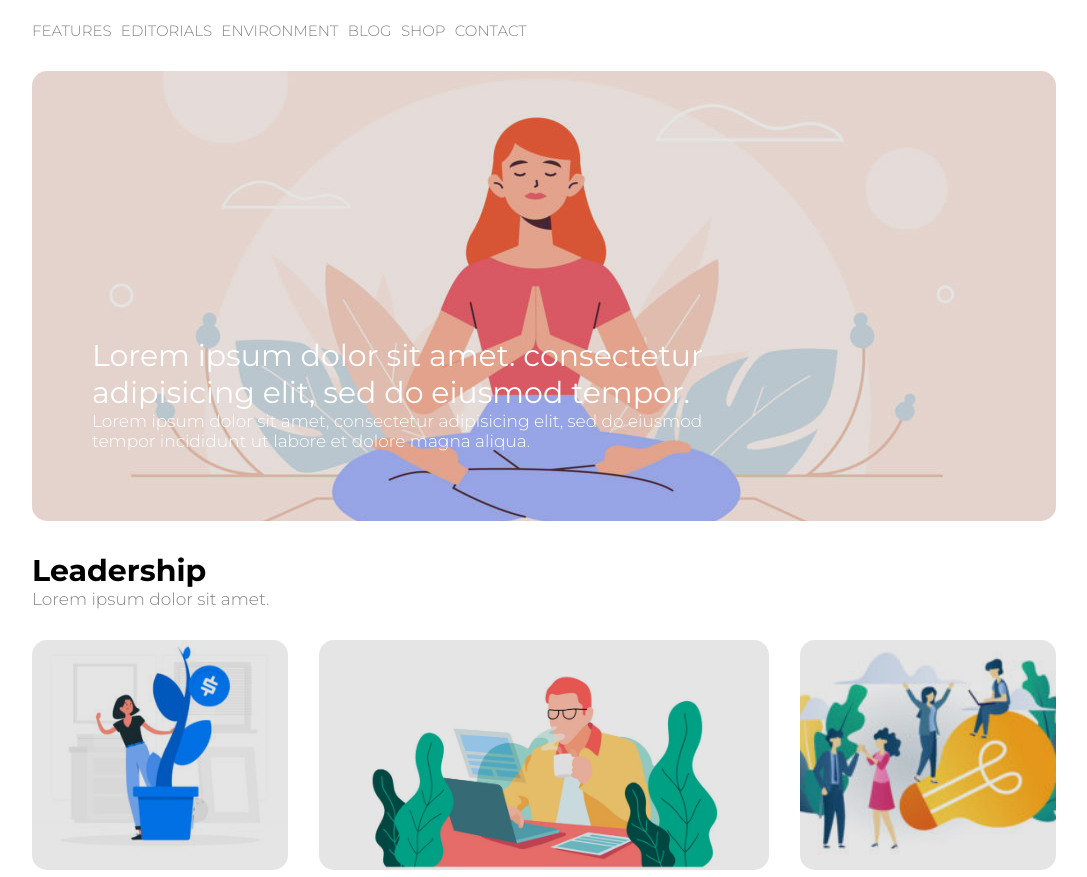
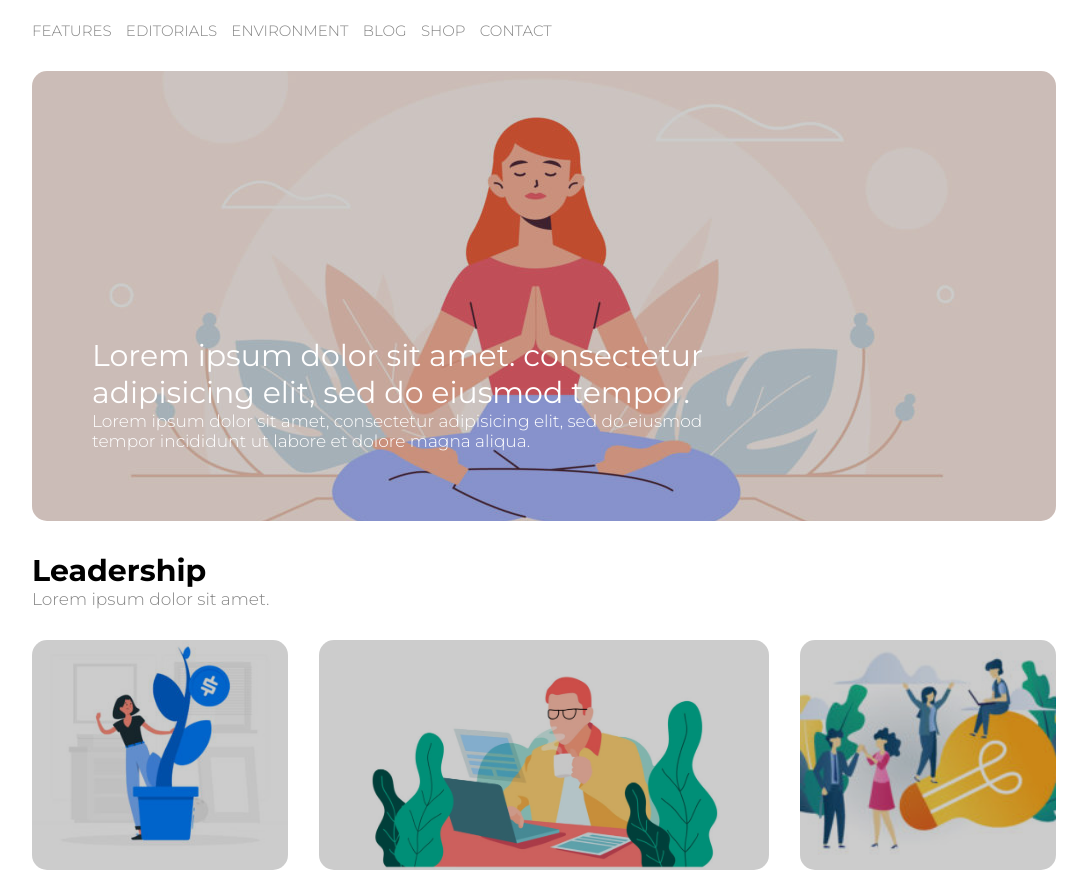
Before and after one commit to C-Bertotti/htmlcss-wp, a plain HTML site: page index.html in a window 1280 px wide. Shown: the part 72-949 px from the top of the page, without its empty margins (96-1183 px from the left). Drawn offline with Linux system fonts and the light colour scheme.

Commit message:
Complete

```diff
--- a/css/style.css
+++ b/css/style.css
@@ -15,14 +15,14 @@ body {
   clear: both;
 }
 
-.overlay::after {
+.overlay {
   content: "";
   position: absolute;
   left: 0;
   top: 0;
   right: 0;
   bottom: 0;
-  background-color: rgba(0, 0, 0, 0.1);
+  background-color: rgba(0, 0, 0, 0.2);
   z-index: 1;
   border-radius: 15px;
 }
@@ -65,13 +65,18 @@ p {
   text-transform: uppercase;
   font-weight: 300;
   display: inline-block;
-  padding: 0 5px;
+  padding: 0 10px;
   font-size: 15px;
   color: #858585;
 }
 
 .mainnav a:first-child {
   padding-left: 0;
+}
+
+.mainnav a:hover {
+  font-weight: 700;
+  color: black;
 }
 /* /header */
 
@@ -108,13 +113,10 @@ p {
 /* /hero */
 
 /* section */
-section {
+section, .section-heading {
   margin: 3% 0;
 }
 
-.section-heading {
-  margin: 3% 0;
-}
 
 .section-heading h2 {
   font-weight: 700;
@@ -141,7 +143,7 @@ section {
 .col h4 {
   font-weight: 300;
   font-size: 17px;
-  margin: 10px 0;
+  margin: 30px 0 20px;
 }
 /* /section */
 /* /main */
--- a/index.html
+++ b/index.html
@@ -26,7 +26,8 @@
 
       <main>
         <!-- hero -->
-        <section class="hero overlay">
+        <section class="hero">
+          <div class="overlay"></div>
           <img class="images" src="img/banner.jpg" alt="girl doing yoga">
           <div class="hero-heading">
             <h3>Lorem ipsum dolor sit amet. consectetur adipisicing elit, sed do eiusmod tempor.</h3>
@@ -42,21 +43,24 @@
           </div>
           <div class="row clearfix">
             <div class="col left">
-              <div class="section-images overlay">
+              <div class="section-images">
+                <div class="overlay"></div>
                 <img class="images" src="img/img-1.jpg" alt="girl-behind-plant">
               </div>
               <h4>Lorem</h4>
               <p>Lorem ipsum dolor sit amet, consectetur adipisicing elit, sed do eiusmod tempor incididunt ut labore et dolore magna aliqua. Ut enim ad minim veniam, quis nostrud exercitation ullamco laboris nisi ut aliquip ex ea commodo consequat. Duis aute irure dolor in reprehenderit in voluptate velit esse cillum dolore eu fugiat nulla pariatur. Excepteur sint occaecat cupidatat non proident, sunt in culpa qui officia deserunt mollit anim id est laborum.</p>
             </div>
             <div class="col center">
-              <div class="section-images overlay">
-                <img class="section-images images" src="img/banner-2.jpg" alt="man drinking a coffee">
+              <div class="section-images">
+                <div class="overlay"></div>
+                <img class="images" src="img/banner-2.jpg" alt="man drinking a coffee">
               </div>
               <h4>Lorem</h4>
               <p>Lorem ipsum dolor sit amet, consectetur adipisicing elit, sed do eiusmod tempor incididunt ut labore et dolore magna aliqua. Ut enim ad minim veniam, quis nostrud exercitation ullamco laboris nisi ut aliquip ex ea commodo consequat. Duis aute irure dolor in reprehenderit in voluptate velit esse cillum dolore eu fugiat nulla pariatur. Excepteur sint occaecat cupidatat non proident, sunt in culpa qui officia deserunt mollit anim id est laborum. Lorem ipsum dolor sit amet, consectetur adipisicing elit, sed do eiusmod tempor incididunt ut labore et dolore magna aliqua. Ut enim ad minim veniam, quis nostrud exercitation ullamco laboris nisi ut aliquip ex ea commodo consequat. Duis aute irure dolor in reprehenderit in voluptate velit esse cillum dolore eu fugiat nulla pariatur. Excepteur sint occaecat cupidatat non proident, sunt in culpa qui officia deserunt mollit anim id est laborum.</p>
             </div>
             <div class="col right">
-              <div class="section-images overlay">
+              <div class="section-images">
+                <div class="overlay"></div>
                 <img class="images" src="img/img-3.jpg" alt="guys working as a team">
               </div>
               <h4>Lorem</h4>
```
